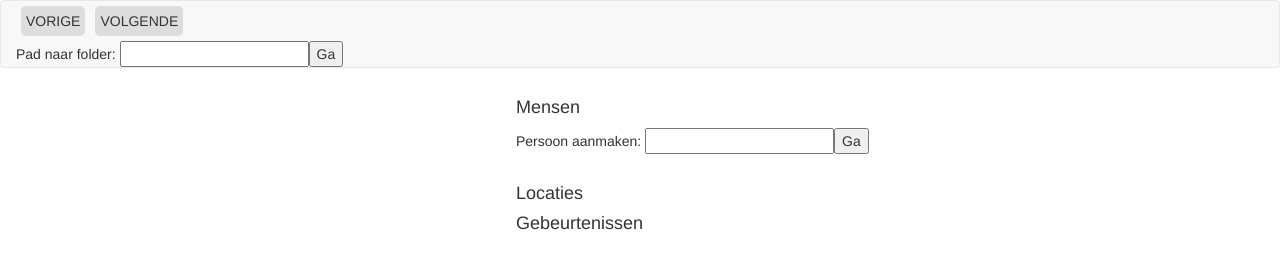
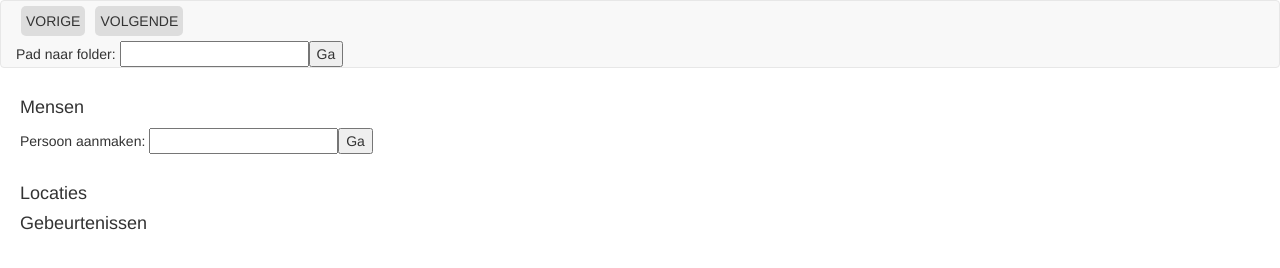
Before and after one commit to velosepappe/FamilyArchive, a plain HTML site: page index.html in a window 1280 px wide. Drawn offline with nearby package versions, Linux system fonts and the light colour scheme; no server answers.

Commit message:
Extra opmaak
Lijst personen staat nu links, om sneller knoppen te klikken

```diff
--- a/index.html
+++ b/index.html
@@ -15,7 +15,6 @@
 		<div>Pad naar folder: <input type="text" id="inputPath"><input type="submit" id="submitPath" value="Ga"></div>
 	  </div>
 	</nav>
-	<div id="photo" class="inline"></div>
 	<div id="info" class="inline">
 		<h4>Mensen</h4>
 		<div>Persoon aanmaken: <input type="text" id="newPerson"><input type="submit" id="submitPerson" value="Ga"></div>
@@ -26,6 +25,7 @@
 		<div id="location"></div>
 		<h4>Gebeurtenissen</h4>
 		<div id="event"></div></div>
+	<div id="photo" class="inline"></div>
 
 </body>
 </html>
--- a/main.css
+++ b/main.css
@@ -1,3 +1,7 @@
+body, html {
+  height: 100%;
+}
+
 div .button{
 	margin:5px;
 	padding:5px;
@@ -14,13 +18,19 @@ div.inline{
 	vertical-align: top;
 }
 
+div#info{
+	width:50%;
+	margin-left:20px;
+}
+
 div#photo{
 	width:40%;
-	height:90%;
+	height:80%;
 }
 
 div#photo img{
 	max-width:100%;
+	max-height:100%;
 }
 
 div#photo video{
```
